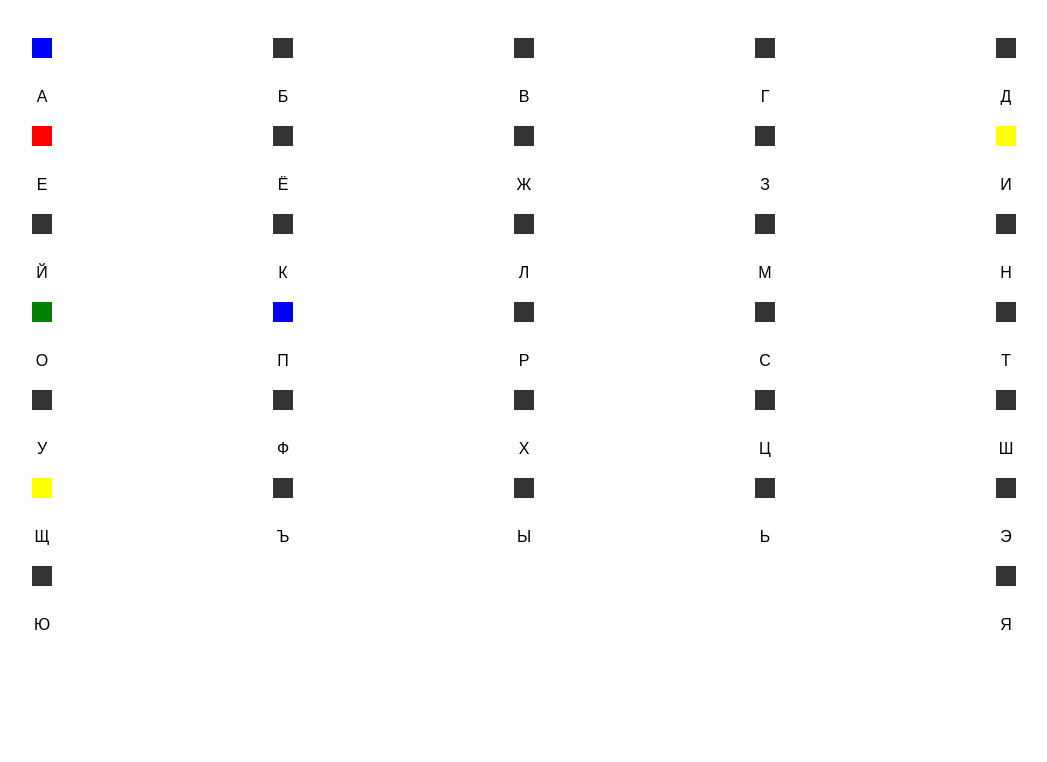
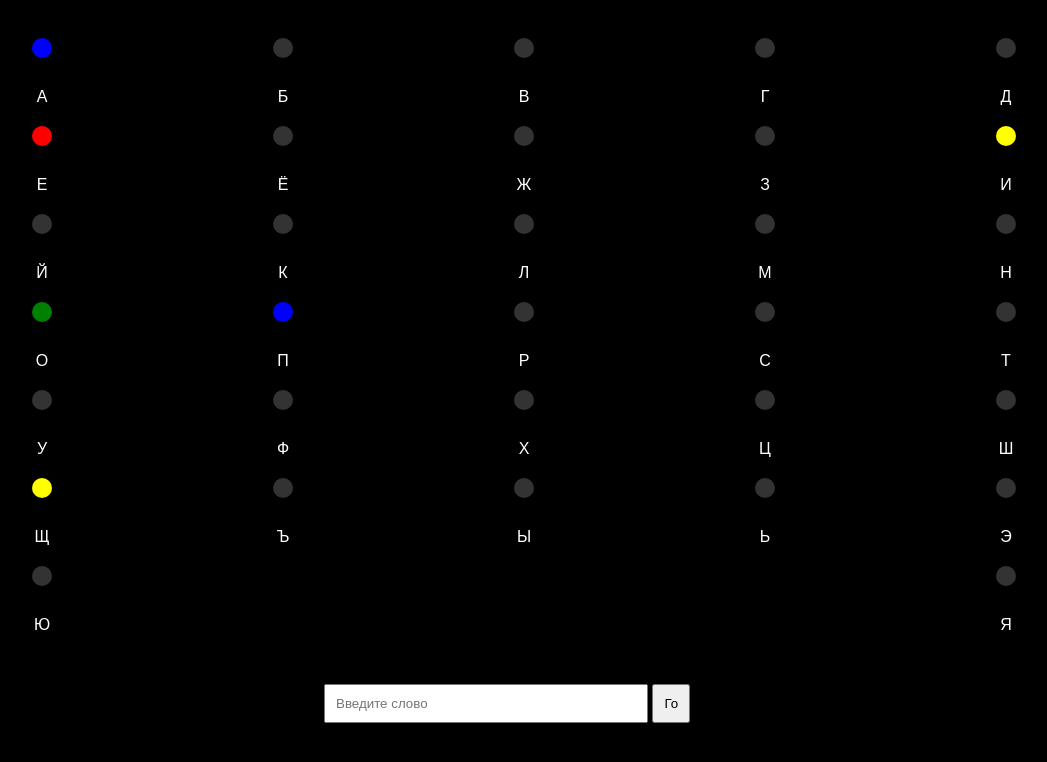
Before and after one commit to KatyaMatya21/lamps, a plain HTML site: page index.html in a window 1280 px wide. Shown: the whole page, without its empty margins (116-1163 px from the left). Drawn offline with Linux system fonts and the light colour scheme.

Commit message:
Добавляет наброски

```diff
--- a/index.html
+++ b/index.html
@@ -6,6 +6,9 @@
   <style>
     body {
       font-family: Arial, sans-serif;
+      color: #ffffff;
+
+      background-color: black;
     }
 
     .lamps {
@@ -41,6 +44,7 @@
       margin: 0 auto;
 
       background-color: blue;
+      border-radius: 50px;
     }
 
     .lamps li:nth-child(2n)::before {
@@ -57,6 +61,20 @@
 
     .lamps li.disabled::before {
       background-color: #333333;
+    }
+
+    form {
+      width: 400px;
+      margin: 0 auto;
+    }
+
+    input {
+      width: 300px;
+      padding: 10px;
+    }
+
+    button {
+      padding: 10px;
     }
   </style>
 </head>
@@ -97,6 +115,11 @@
   <li class="disabled" data-lamp="Я">Я</li>
 </ul>
 
+<form action="#">
+  <input type="text" placeholder="Введите слово">
+  <button type="button">Го</button>
+</form>
+
 <script src="scripts.js"></script>
 </body>
 </html>
```
